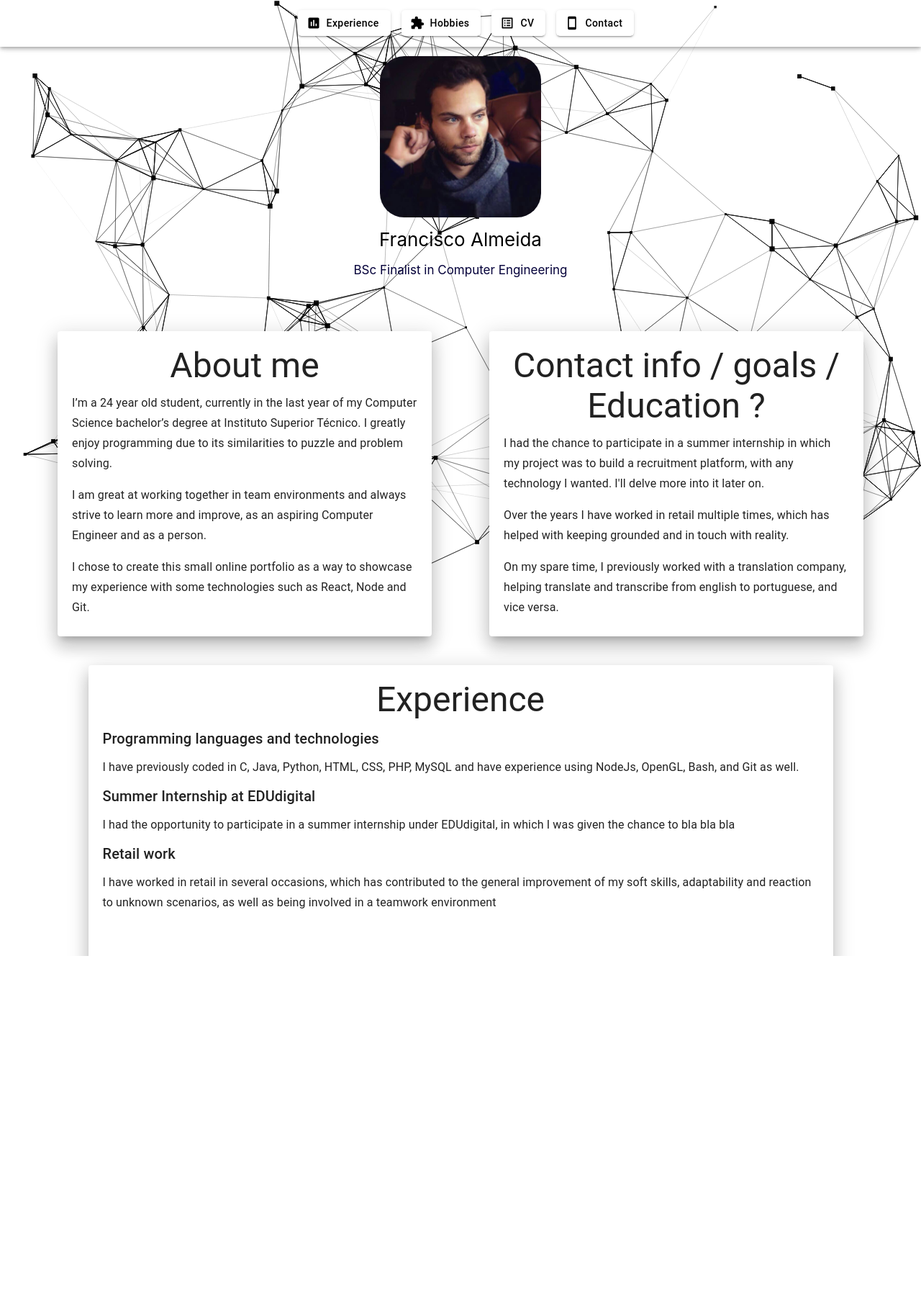
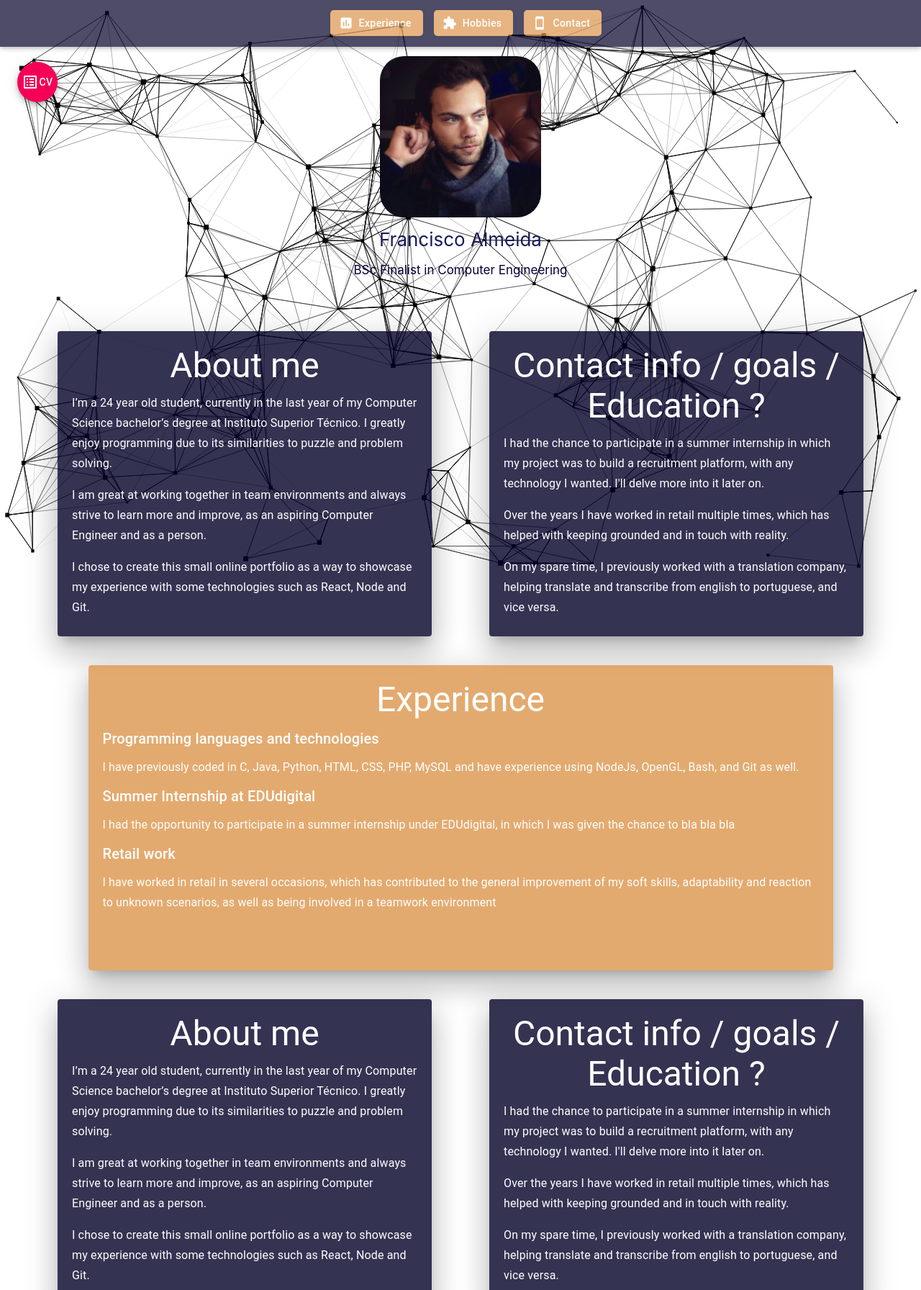
Before and after one commit to NotAHelicopter/personalweb, a React (Create React App) app: page / in a window 1280 px wide. Shown: the whole page at 72% size. Before the commit the page ends 1328 px from the top, so only its background shows below. Built offline with nearby package versions, Linux system fonts and the light colour scheme.

Commit message:
final color scheme

```diff
--- a/src/App.css
+++ b/src/App.css
@@ -17,6 +17,10 @@
   margin-bottom: 15px;
 }
 
+.app-name {
+  color:rgb(26, 26, 92);
+}
+
 .App-header {
   min-height: 60vh;
   display: flex;
@@ -24,7 +28,7 @@
   align-items: center;
   justify-content: center;
   font-size: calc(10px + 2vmin);
-  color: rgb(0, 0, 0);
+  color: "#A7A7A7";
 }
 
 .App-desc {
--- a/src/App.js
+++ b/src/App.js
@@ -5,15 +5,16 @@ import Paper from '@material-ui/core/Paper';
 import Grid from '@material-ui/core/Grid';
 import { Typography } from '@material-ui/core';
 import Button from '@material-ui/core/Button';
-
 import Fab from '@material-ui/core/Fab';
 import KeyboardArrowUpIcon from '@material-ui/icons/KeyboardArrowUp';
 import { useEffect, useState } from 'react';
+import ListAltIcon from '@material-ui/icons/ListAlt';
 
 
 const useStyles = makeStyles((theme) => ({
   paper :{
-    backgroundColor: "#ffffff",
+    // eslint-disable-next-line
+    backgroundColor: "#030027" + 'cc',
     minWidth: 'flex',
     maxWidth: '500px',
     margin: 20,
@@ -21,7 +22,8 @@ const useStyles = makeStyles((theme) => ({
     minHeight: '404px',
     },
   paper2: {
-    backgroundColor: "#ffffff",
+    // eslint-disable-next-line
+    backgroundColor: "#DD954C" + 'cc',
     minWidth: 'flex',
     maxWidth: '1015px',
     margin: 20,
@@ -33,10 +35,12 @@ const useStyles = makeStyles((theme) => ({
   },
   typoLong:{
     marginTop: 10,
+    color: "white",
   },
   typoLong2: {
     margin: 10,
     textAlign: 'left',
+    color:"white",
   },
   backTop: {
     position: 'fixed',
@@ -48,10 +52,14 @@ const useStyles = makeStyles((theme) => ({
   },
   fabBut: {
     backgroundColor: 'transparent',
-    size:"large",
-    disableFocusRipple:"true",
-    disableTouchRipple:"true",
-    disableRipple:"true",
+  },
+  downCV: {
+    position: 'fixed',
+    top: theme.spacing(10),
+    left: theme.spacing(2),
+    '&:hover': {
+      backgroundColor: 'transparent',
+    },
   }
 }));
 
@@ -74,7 +82,7 @@ function App() {
     <div className="App">
       <header className="App-header">
         <img src={pers1} className="App-pers" alt="logo" />
-        <div>
+        <div className="app-name">
           Francisco Almeida
           <p className="App-desc">
             BSc Finalist in Computer Engineering
@@ -84,7 +92,7 @@ function App() {
         <Grid container className={classes.grid1} spacing={10}>
           <Grid container justify="center" spacing={5}>
             <Grid key={1} item>
-              <Paper elevation={15} className={classes.paper}>
+              <Paper elevation={24} className={classes.paper}>
                 <Typography variant='h3' className={classes.typoLong}>
                   About me
                 </Typography>
@@ -102,7 +110,7 @@ function App() {
               </Paper>
             </Grid>
             <Grid key={2} item>
-              <Paper elevation={15} className={classes.paper}>
+              <Paper elevation={24} className={classes.paper}>
                 <Typography variant='h3' className={classes.typoLong}>
                   Contact info / goals / Education ?
                 </Typography>
@@ -121,7 +129,7 @@ function App() {
             </Grid>
           </Grid>
           <Grid container justify="center">
-            <Paper elevation={15} className={classes.paper2}>
+            <Paper elevation={24} className={classes.paper2}>
               <Typography variant='h3' className={classes.typoLong}>
                   Experience
               </Typography>
@@ -148,6 +156,44 @@ function App() {
               </Typography>
             </Paper>
           </Grid>
+          <Grid container justify="center" spacing={5}>
+            <Grid key={1} item>
+              <Paper elevation={24} className={classes.paper}>
+                <Typography variant='h3' className={classes.typoLong}>
+                  About me
+                </Typography>
+                <Typography variant ="subtitle1" className={classes.typoLong2}>
+                  I’m a 24 year old student, currently in the last year of my Computer Science bachelor’s degree at Instituto Superior Técnico.
+                  I greatly enjoy programming due to its similarities to puzzle and problem solving.
+                  <p>
+                    I am great at working together in team environments and
+                    always strive to learn more and improve, as an aspiring Computer Engineer and as a person.
+                  </p>
+                  <p>
+                      I chose to create this small online portfolio as a way to showcase my experience with some technologies such as React, Node and Git.
+                  </p>
+                </Typography>
+              </Paper>
+            </Grid>
+            <Grid key={2} item>
+              <Paper elevation={24} className={classes.paper}>
+                <Typography variant='h3' className={classes.typoLong}>
+                  Contact info / goals / Education ?
+                </Typography>
+                <Typography variant ="subtitle1" className={classes.typoLong2}>
+                  I had the chance to participate in a summer internship in which my project was to build
+                  a recruitment platform, with any technology I wanted.
+                  I'll delve more into it later on.
+                  <p>
+                    Over the years I have worked in retail multiple times, which has helped with keeping grounded and in touch with reality.
+                  </p>
+                  <p>
+                    On my spare time, I previously worked with a translation company, helping translate and transcribe from english to portuguese, and vice versa.
+                  </p>
+                </Typography>
+              </Paper>
+            </Grid>
+          </Grid>
         </Grid>
         { window.scrollY > 100 && (
 
@@ -164,6 +210,14 @@ function App() {
             </Fab>
           </Button>
         )}
+        <Button className={classes.downCV}
+          disableRipple= 'true'
+          disableFocusRipple='true'
+        >
+            <Fab color="secondary" size="large">
+              {<ListAltIcon/>} CV
+            </Fab>
+        </Button>
     </div>
   );
 }
--- a/src/Bar.js
+++ b/src/Bar.js
@@ -5,7 +5,6 @@ import Toolbar from '@material-ui/core/Toolbar';
 import Button from '@material-ui/core/Button';
 import AssessmentIcon from '@material-ui/icons/Assessment';
 import ExtensionIcon from '@material-ui/icons/Extension';
-import ListAltIcon from '@material-ui/icons/ListAlt';
 import SmartphoneIcon from '@material-ui/icons/Smartphone';
 
 const useStyles = makeStyles((theme) => ({
@@ -14,16 +13,16 @@ const useStyles = makeStyles((theme) => ({
   },
   bar: {
     alignItems: 'center',
-    backgroundColor: 'transparent',
+    backgroundColor: '#030027',
     blockSize: '65px',
-
+    opacity: 0.70,
   },
   buts: {
     borderRadius: 5,
     textTransform: 'none',
     marginLeft: 15, /*fix for mobile */
-    color : '#000000',
-    backgroundColor: '#ffffff',
+    color : '#ffffff',
+    backgroundColor: '#DD954C',
   }
 }));
 
@@ -51,11 +50,6 @@ export default function ButtonAppBar() {
 
           <Button variant="contained"
             className={classes.buts}
-            startIcon={<ListAltIcon/>}
-          >CV</Button>
-
-          <Button variant="contained"
-            className={classes.buts}
             startIcon={<SmartphoneIcon/>}
           >Contact</Button>
 
--- a/src/particles.js
+++ b/src/particles.js
@@ -16,6 +16,9 @@ export default () => (
       id="tsparticles"
       options={{
         background: {
+            color: {
+                value: "#ffffff"
+            }
         },
         fpsLimit: 60,
         interactivity: {
@@ -32,10 +35,6 @@ export default () => (
             },
             push: {
               quantity: 4,
-            },
-            repulse: {
-              distance: 200,
-              duration: 0.4,
             },
           },
         },
@@ -58,7 +57,7 @@ export default () => (
             enable: true,
             outMode: "bounce",
             random: false,
-            speed: 2,
+            speed: 1,
             straight: false,
           },
           number: {
@@ -66,7 +65,7 @@ export default () => (
               enable: true,
               value_area: 800,
             },
-            value: 100,
+            value: 130,
           },
           opacity: {
             value: 0.5,
```
Also changed, not shown: 1 other file (tests, documents, lock files or other folders).
